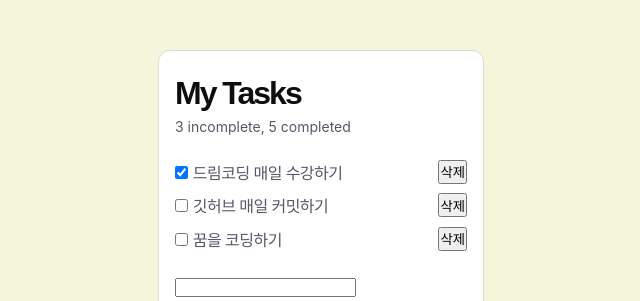
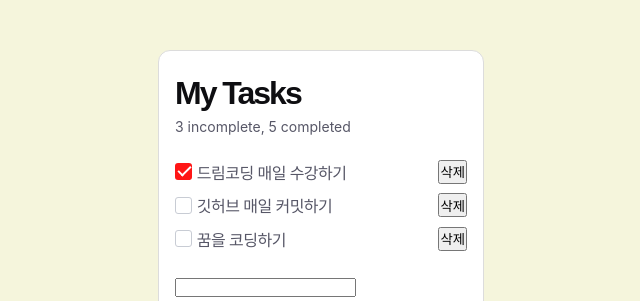
Before and after one commit to Kyunju/todolist-reactproject, a React (Create React App) app: page / in a window 1280 px wide. Shown: the top 301 px of the page, without its empty margins (319-959 px from the left). Built offline with nearby package versions, Linux system fonts and the light colour scheme.

Commit message:
checkbox 젤리 애니메이션 추가

```diff
--- a/src/App.css
+++ b/src/App.css
@@ -56,8 +56,82 @@ li {
   margin-right: 0.3rem;
 }
 
+.items .itemText {
+  display: inline-block;
+  vertical-align: middle;
+}
+
 .listCount {
   margin-top: 6px;
   font-size: 14px;
   color: #575767;
 }
+
+.checkbox input {
+  display: none;
+}
+
+.checkbox span {
+  display: inline-block;
+  vertical-align: middle;
+  cursor: pointer;
+}
+
+.checkbox .checkbox-icon {
+  position: relative;
+  width: 17px;
+  height: 17px;
+  border: 1px solid #c8ccd4;
+  border-radius: 3px;
+  transition: background 0.1s ease;
+}
+
+.checkbox .checkbox-icon::after {
+  content: '';
+  position: absolute;
+  top: -1px;
+  left: 5px;
+  width: 5px;
+  height: 11px;
+  border-right: 2px solid #fff;
+  border-bottom: 2px solid #fff;
+  transform: rotate(45deg) scale(0);
+  transition: all 0.3s ease;
+  transition-delay: 0.15s;
+  opacity: 0;
+}
+
+.checkbox input:checked ~ .checkbox-icon {
+  border-color: transparent;
+  background: #ff1616;
+  animation: jelly 0.6s ease;
+}
+
+.checkbox input:checked ~ .checkbox-icon::after {
+  opacity: 1;
+  transform: rotate(45deg) scale(1);
+}
+
+@keyframes jelly {
+  from {
+    transform: scale(1, 1);
+  }
+  30% {
+    transform: scale(1.25, 0.75);
+  }
+  40% {
+    transform: scale(0.75, 1.25);
+  }
+  50% {
+    transform: scale(1.15, 0.85);
+  }
+  65% {
+    transform: scale(0.95, 1.05);
+  }
+  75% {
+    transform: scale(1.05, 0.95);
+  }
+  to {
+    transform: scale(1, 1);
+  }
+}
--- a/src/App.js
+++ b/src/App.js
@@ -30,16 +30,17 @@ function App() {
             return (
               <li key={item.id} className='items'>
                 <div className='itemWrapper'>
+                  <label className='checkbox'>
                     <input
                       type='checkbox'
-                    name='checkbox'
-                    className='checkbox'
                       onChange={() => {
                         updateCheck(item.id);
                       }}
                       checked={item.checked ? true : false}
                     />
-                  <span>{item.text}</span>
+                    <span className='checkbox-icon'></span>
+                  </label>
+                  <span className='itemText'>{item.text}</span>
                 </div>
                 <button
                   className='deleteBtn'
```
Lines whose indentation alone changed are shown as unchanged.
